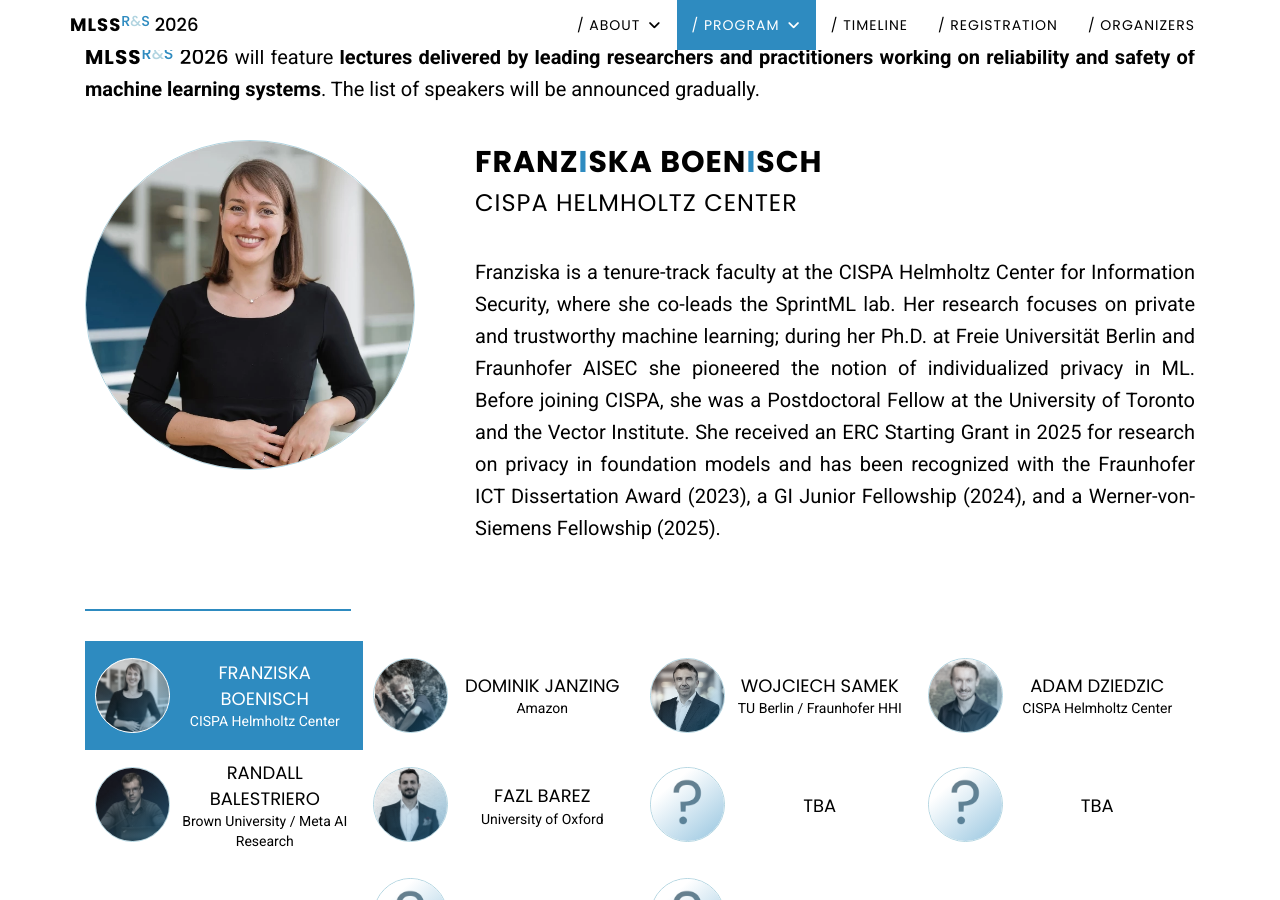
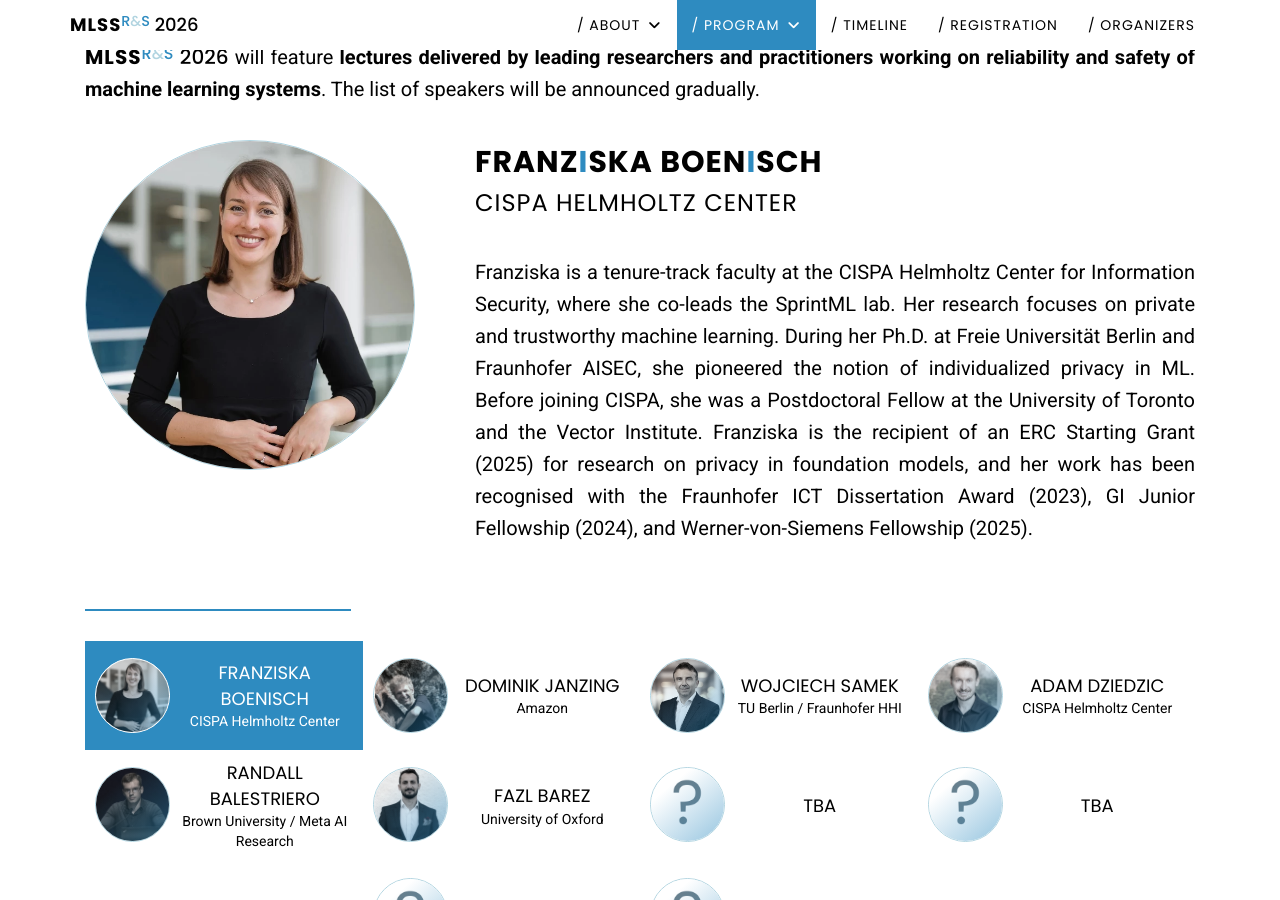
Before and after one commit to mlinpl/mlss2026.mlinpl.org, a Jekyll site: the page built from pages/index.html, in a window 1280 px wide and 900 px high, scrolled down 2593 px. Built offline with Jekyll 4.4.1, drawn with Linux system fonts in a browser that asks for light colours.

Commit message:
Adjust speaker bios slightly

```diff
--- a/_data/speakers.yml
+++ b/_data/speakers.yml
@@ -2,13 +2,19 @@
   title: CISPA Helmholtz Center
   image: images/optimized/speakers-600x600/FranziskaBoenisch.webp
   bio: >-
-    Franziska is a tenure-track faculty at the CISPA Helmholtz Center for Information Security, where she co-leads the SprintML lab. Her research focuses on private and trustworthy machine learning; during her Ph.D. at Freie Universität Berlin and Fraunhofer AISEC she pioneered the notion of individualized privacy in ML. Before joining CISPA, she was a Postdoctoral Fellow at the University of Toronto and the Vector Institute. She received an ERC Starting Grant in 2025 for research on privacy in foundation models and has been recognized with the Fraunhofer ICT Dissertation Award (2023), a GI Junior Fellowship (2024), and a Werner-von-Siemens Fellowship (2025).
+    Franziska is a tenure-track faculty at the CISPA Helmholtz Center for Information Security, where she co-leads the SprintML lab.
+
+    Her research focuses on private and trustworthy machine learning. During her Ph.D. at Freie Universität Berlin and Fraunhofer AISEC, she pioneered the notion of individualized privacy in ML. Before joining CISPA, she was a Postdoctoral Fellow at the University of Toronto and the Vector Institute.
+
+    Franziska is the recipient of an ERC Starting Grant (2025) for research on privacy in foundation models, and her work has been recognised with the Fraunhofer ICT Dissertation Award (2023), GI Junior Fellowship (2024), and Werner-von-Siemens Fellowship (2025).
 
 - name: Dominik Janzing
   image: images/optimized/speakers-600x600/DominikJanzing.webp
   title: Amazon
   bio: >-
-    Dominik Janzing is a Principal Research Scientist at Amazon in Tübingen, Germany, where he works on new approaches to causal inference for cloud computing, for example in root cause analysis of anomalies. He is particularly interested in the foundations of causal inference and in defining formal concepts that are both practically useful and domain-independent. He also teaches seminars on causality at the Karlsruhe Institute of Technology.
+    Dominik Janzing is a Principal Research Scientist at Amazon in Tübingen, Germany, where he works on new approaches to causal inference for cloud computing, for example in root cause analysis of anomalies. He is particularly interested in the foundations of causal inference and in defining formal concepts that are both practically useful and domain-independent.
+
+    In addition to his research at Amazon, Dominik teaches seminars on causality at the Karlsruhe Institute of Technology (KIT).
 
 - name: Wojciech Samek
   title: TU Berlin / Fraunhofer HHI
@@ -30,7 +36,9 @@
   title: Brown University / Meta AI Research
   image: images/optimized/speakers-600x600/RandallBalestriero.webp
   bio-intro: >-
-    Randall Balestriero is an Assistant Professor of Computer Science at Brown University in Providence, where he leads the Galilai Group. He has been doing research in learnable signal processing since 2013, in particular with learnable parametrized wavelets which have then been extended for deep wavelet transforms. The latter has found many applications, e.g., in NASA's Mars rover for marsquake detection.
+    Randall Balestriero is an Assistant Professor of Computer Science at Brown University in Providence, where he leads the Galilai Group.
+
+    He has been doing research in learnable signal processing since 2013, in particular with learnable parametrized wavelets which have then been extended for deep wavelet transforms. The latter has found many applications, e.g., in NASA's Mars rover for marsquake detection.
   bio-more: >-
     In 2016, when joining Rice University for a PhD with Prof. Richard Baraniuk, he broadened his scope to explore Deep Networks from a theoretical perspective by employing affine spline operators. This led him to revisit and improve state-of-the-art methods, e.g., batch-normalization or generative networks. In 2021 when joining Meta AI Research (FAIR) for a postdoc with Prof. Yann LeCun, he further enlarged his research interests e.g. to include self-supervised learning or biases emerging from data-augmentation and regularization leading to many publications and conference tutorials.
 
@@ -42,7 +50,7 @@
     His work focuses on mechanistic interpretability of large models, safety evaluations, deceptive behaviours, and techniques such as model editing and machine unlearning. A central theme of his research is moving from observing model behaviour to understanding and systematically improving it.
   bio-more: >-
     Alongside his academic work, Fazl is involved in Martian, an independent research group focused on understanding machine intelligence from first principles. The team brings together researchers with experience across major AI labs, including Anthropic, Google DeepMind, and Meta, combining frontier-model research with long-term safety perspectives.
-    His broader experience spans academic research, frontier AI labs, and international initiatives on AI risk and reliability —– a perspective closely aligned with this year’s focus on reliability and safety.
+    His broader experience spans academic research, frontier AI labs, and international initiatives on AI risk and reliability — a perspective closely aligned with this year’s focus on reliability and safety.
 
 - name: TBA
   title:
```
